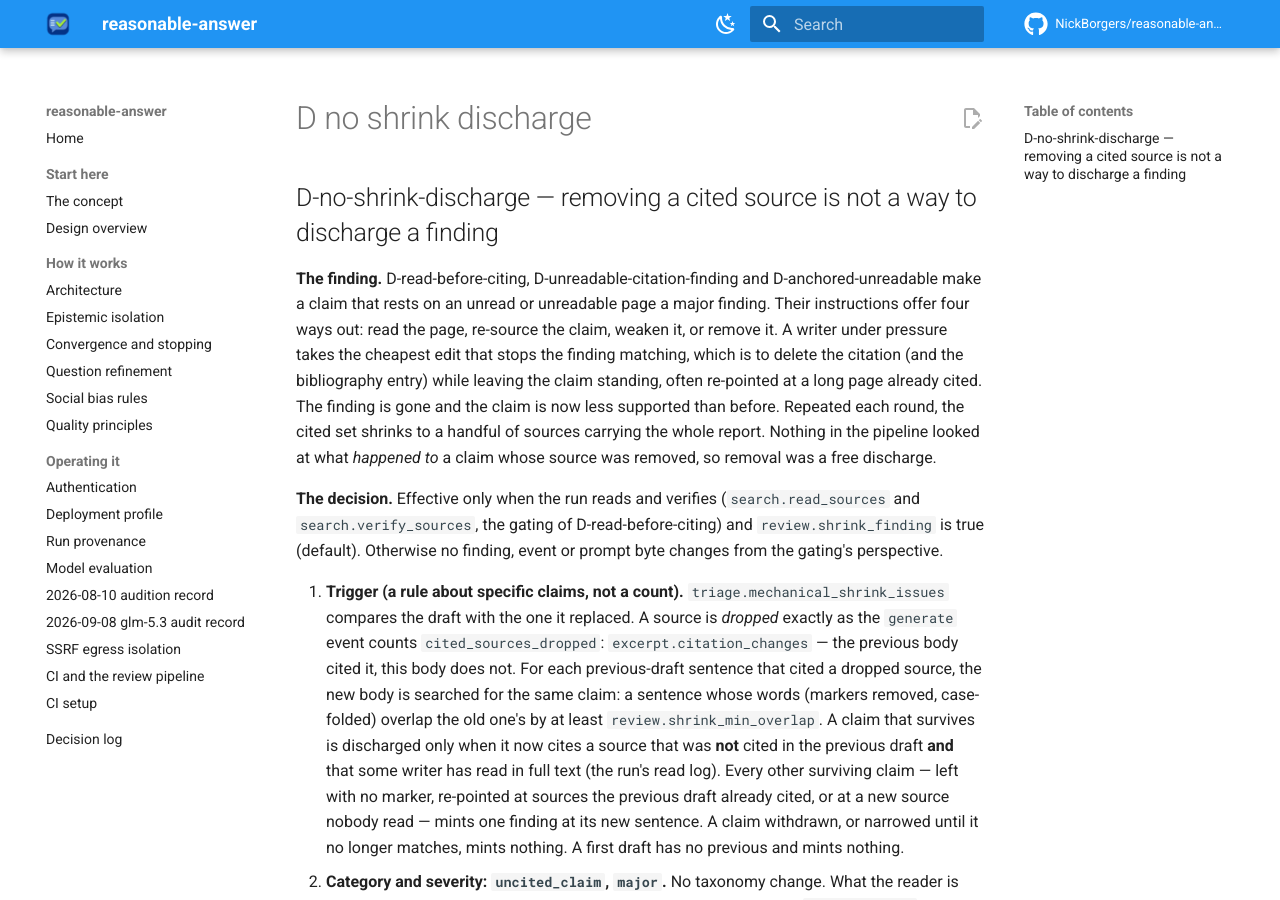
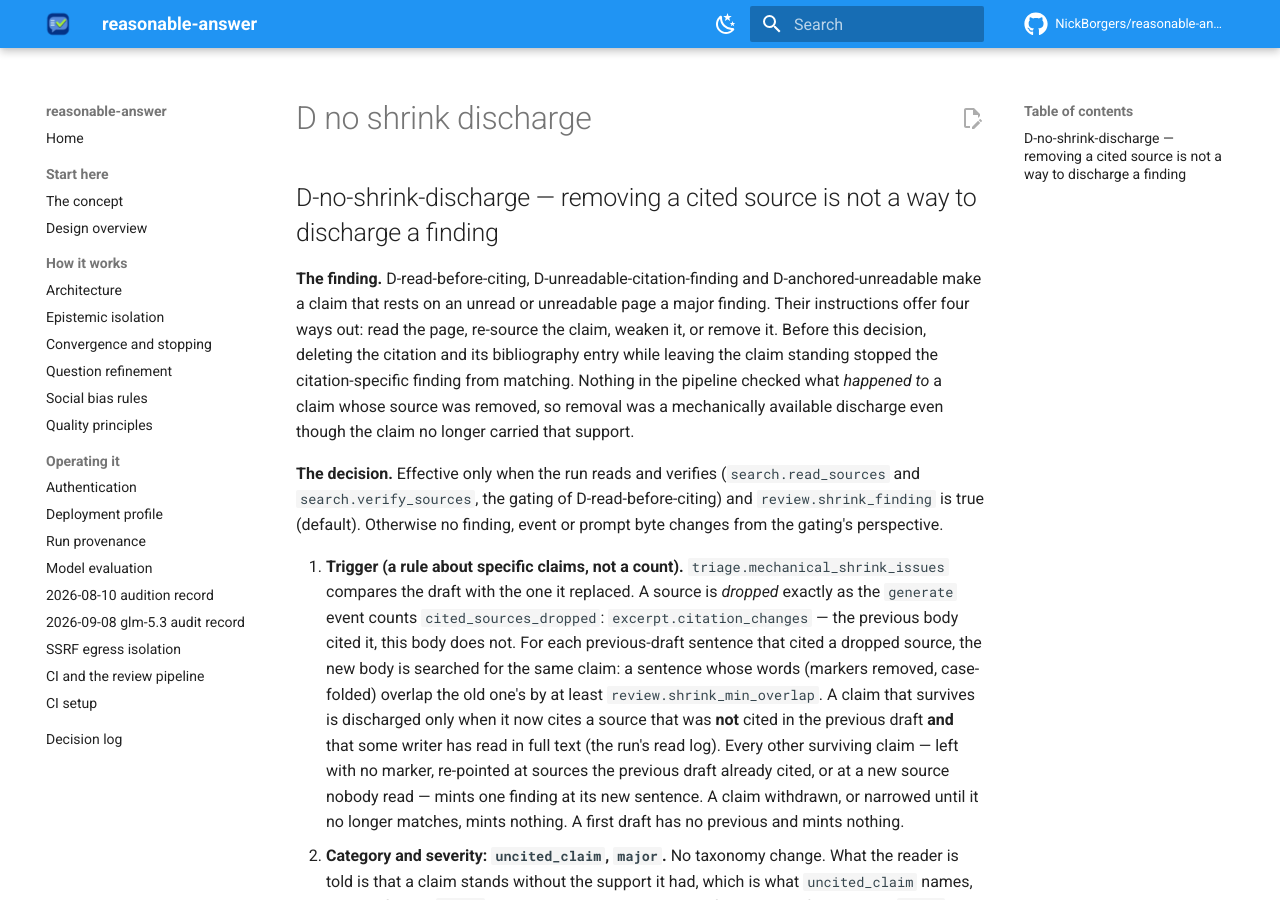
Before and after one commit to NickBorgers/reasonable-answer, an MkDocs documentation site: the page built from docs/decisions/D-no-shrink-discharge.md, in a window 1280 px wide and 900 px high. Built offline with MkDocs 1.6.1 and Material for MkDocs 9.7.7, drawn with Linux system fonts in a browser that asks for light colours; comment, search, counter and statistics services are not loaded.

Commit message:
fix: address reviewer findings (cycle 1, cold)
Addressed the sole blocker by rewriting D-no-shrink-discharge's finding narrative around the repository-checkable mechanism and removing unsupported claims about writer motivation, frequency, repointing, and repeated outcomes. Runtime behavior is unchanged. Dependency sync, 2,196 offline tests, Ruff, and diff checks pass.

Addressed:
  - quality/qual-claim-unsupported-1

```diff
--- a/docs/decisions/D-no-shrink-discharge.md
+++ b/docs/decisions/D-no-shrink-discharge.md
@@ -2,12 +2,11 @@
 
 **The finding.** D-read-before-citing, D-unreadable-citation-finding and D-anchored-unreadable make a
 claim that rests on an unread or unreadable page a major finding. Their instructions offer four
-ways out: read the page, re-source the claim, weaken it, or remove it. A writer under pressure takes
-the cheapest edit that stops the finding matching, which is to delete the citation (and the
-bibliography entry) while leaving the claim standing, often re-pointed at a long page already
-cited. The finding is gone and the claim is now less supported than before. Repeated each round,
-the cited set shrinks to a handful of sources carrying the whole report. Nothing in the pipeline
-looked at what *happened to* a claim whose source was removed, so removal was a free discharge.
+ways out: read the page, re-source the claim, weaken it, or remove it. Before this decision, deleting
+the citation and its bibliography entry while leaving the claim standing stopped the
+citation-specific finding from matching. Nothing in the pipeline checked what *happened to* a claim
+whose source was removed, so removal was a mechanically available discharge even though the claim
+no longer carried that support.
 
 **The decision.** Effective only when the run reads and verifies (`search.read_sources` and
 `search.verify_sources`, the gating of D-read-before-citing) and `review.shrink_finding` is true
```
